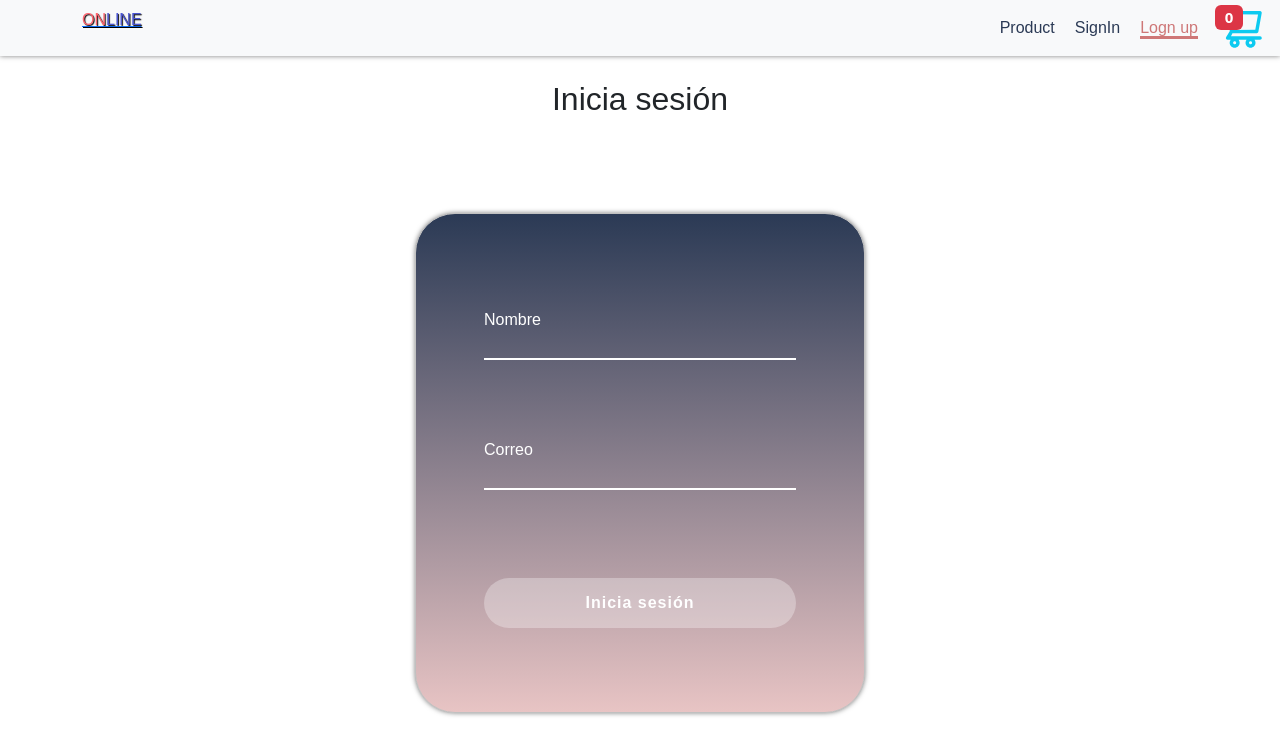
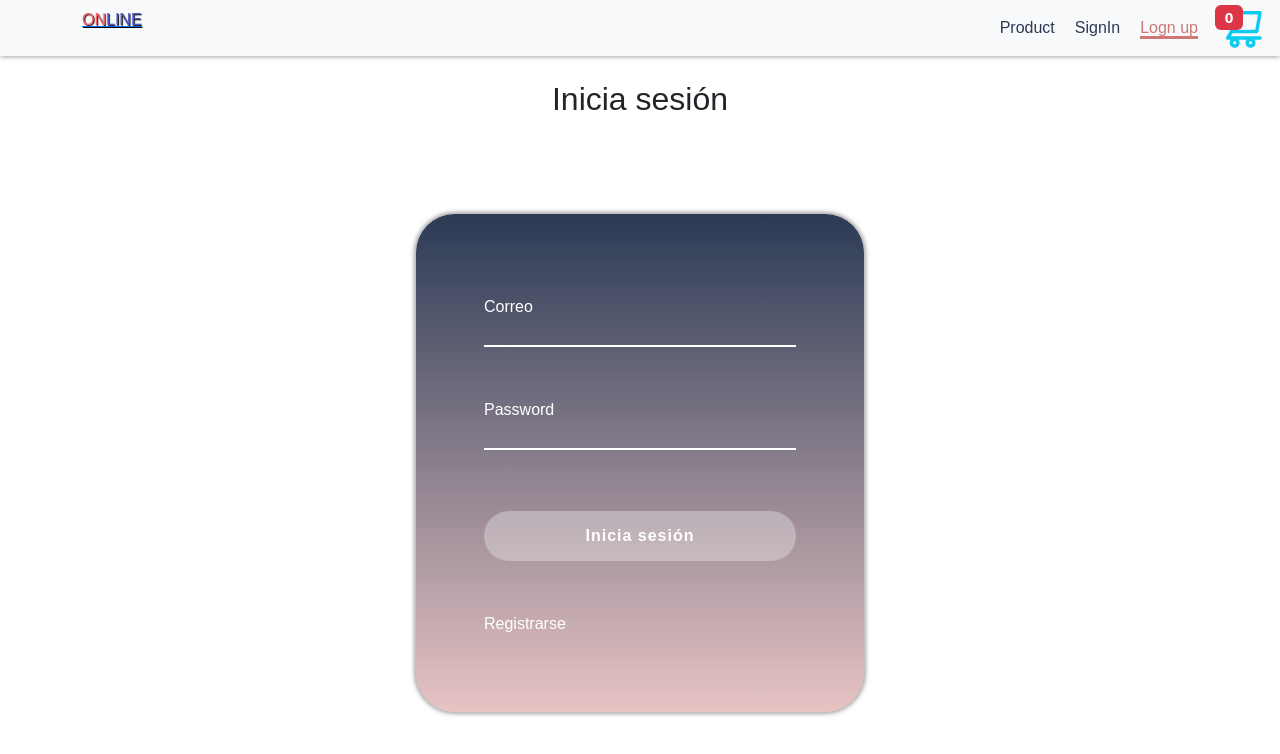
Before and after one commit to torco34/app-ecommerce, a React (Vite) app: page /sign in a window 1280 px wide. Shown: the top 754 px of the page. Built offline with nearby package versions, Linux system fonts and the light colour scheme.

Commit message:
Add detalles fall

```diff
--- a/src/components/FormLogIn.jsx
+++ b/src/components/FormLogIn.jsx
@@ -11,17 +11,12 @@ export const FormLogIn = () => {
 
         <Formik
           initialValues={{
-            nombre: "",
+            // nombre: "",
             correo: "",
+            password: "",
           }}
           validate={(valores) => {
             let errores = {};
-            // validacion name
-            if (!valores.nombre) {
-              errores.nombre = "No has ingresado tu nombre";
-            } else if (!/^[a-zA-ZA-y\s]{1,40}$/.test(valores.nombre)) {
-              errores.nombre = "El nombre solo puede tener letras y espacio";
-            }
 
             // validacion correo
             if (!valores.correo) {
@@ -32,6 +27,12 @@ export const FormLogIn = () => {
               )
             ) {
               errores.correo = "El correo es incorrecto";
+            }
+            // registro
+            if (`${valores.password}`.length < 2) {
+              errores.password = "Ingrese contrasena";
+            } else if (`${valores.password}`.length > 7) {
+              errores.password = "Contrasena incorrect";
             }
             return errores;
           }}
@@ -45,18 +46,6 @@ export const FormLogIn = () => {
         >
           {({ errors }) => (
             <Form className="form">
-              <div>
-                <label>Nombre</label>
-                <Field type="text" id="nombre" name="nombre" />
-                <ErrorMessage
-                  name="nombre"
-                  component={() => (
-                    <div className="text-danger text-center">
-                      {errors.nombre}
-                    </div>
-                  )}
-                />
-              </div>
               <div className="login__container--form">
                 <label>Correo</label>
                 <Field type="email" id="correo" name="correo" />
@@ -69,12 +58,27 @@ export const FormLogIn = () => {
                   )}
                 />
               </div>
+              <div className="login__container--form">
+                <label>Password</label>
+                <Field type="password" id="password" name="password" />
+                <ErrorMessage
+                  name="password"
+                  component={() => (
+                    <div className="text-danger text-center">
+                      {errors.password}
+                    </div>
+                  )}
+                />
+              </div>
               {texSend && (
                 <p className="text-success text-center">
                   Bienvenido a tienda onLine......
                 </p>
               )}
               <button type="submit">Inicia sesión</button>
+              <Link to="/regis">
+                <p>Registrarse</p>
+              </Link>
             </Form>
           )}
         </Formik>
--- a/src/components/SignInForm.jsx
+++ b/src/components/SignInForm.jsx
@@ -17,7 +17,7 @@ export const SignInForm = () => {
             let errores = {};
             // validacion name
             if (!valores.nombre) {
-              errores.nombre = "No has ingresado tu nombre";
+              errores.nombre = "Ingresado tu nombre";
             } else if (!/^[a-zA-ZA-y\s]{1,40}$/.test(valores.nombre)) {
               errores.nombre = "El nombre solo puede tener letras y espacio";
             }
@@ -34,9 +34,9 @@ export const SignInForm = () => {
             }
             // pasowerd
             if (`${valores.password}`.length < 2) {
-              errores.password = "Escribe una contrasena validad";
+              errores.password = "Escribe la contraseña";
             } else if (`${valores.password}`.length > 7) {
-              errores.password = "Medai";
+              errores.password = "La contrasena es incorrecta";
             }
             return errores;
           }}
@@ -80,18 +80,19 @@ export const SignInForm = () => {
                 <ErrorMessage
                   name="password"
                   component={() => (
-                    <div className="text-success text-center">
+                    <div className="text-danger text-center">
                       {errors.password}
                     </div>
                   )}
                 />
               </div>
               {texSend && (
-                <p className="text-success text-center">
-                  Bienvenido a tienda onLine......
-                </p>
+                <p className="text-success text-center">Ya quedo registrado</p>
               )}
               <button type="submit">Registrarse</button>
+              <Link to="/sign">
+                <p>Iniciar sesion</p>
+              </Link>
             </Form>
           )}
         </Formik>
```
